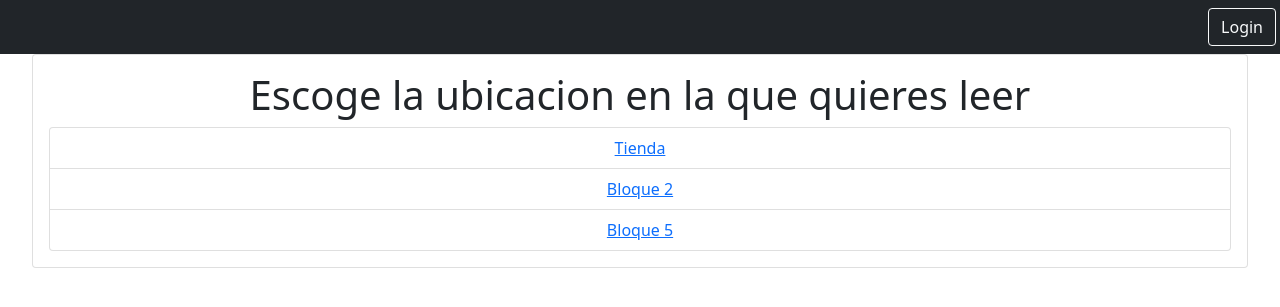
After one commit to adrianvh33/inventario, a Django app: page /lector in a window 1280 px wide. The commit adds this page. Shown: the top 307 px of the page. Run offline with Django 4.2, Linux system fonts and the light colour scheme.

Commit message:
Se agrega las vistas de los lectores

```diff
--- /dev/null
+++ b/lector/templates/lector/lector_list.html
@@ -0,0 +1,15 @@
+{% extends "base.html" %}
+{% block content%}
+<h1>Escoge la ubicacion en la que quieres leer</h1>
+<ul  class="list-group">
+    <il class="list-group-item">
+        <a href="{% url 'lector.leerTienda'  %}">Tienda</a>
+    </il>
+    <il  class="list-group-item">
+        <a href="{% url 'lector.leerBloque2'  %}">Bloque 2</a>
+    </il>
+    <il  class="list-group-item">
+        <a href="{% url 'lector.leerBloque5'  %}">Bloque 5</a>
+    </il>
+</ul>
+{% endblock %}
--- a/lector/urls.py
+++ b/lector/urls.py
@@ -3,5 +3,8 @@ from . import views
 
 
 urlpatterns = [
-    path('leer', views.leer,name='lector.leer'),
+    path('lector', views.leerList,name='lector.list'),
+    path('lector/leerTienda', views.leerTienda,name='lector.leerTienda'),
+    path('lector/leerBloque2', views.leerBloque2,name='lector.leerBloque2'),
+    path('lector/leerBloque5', views.leerBloque5,name='lector.leerBloque5'),
 ]
--- a/lector/views.py
+++ b/lector/views.py
@@ -4,7 +4,12 @@ from producto.models import Producto
 from django.http import Http404,HttpResponseRedirect,HttpResponse
 from django.urls import reverse
 # Create your views here.
-def leer(request):
+
+def leerList(request):
+    return render(request,'lector/lector_list.html', {})
+
+
+def leerTienda(request):
     if request.method == 'POST':
         filled_form = LeerForm(request.POST)
         if filled_form.is_valid():
@@ -12,11 +17,45 @@ def leer(request):
             print(referencia)
             if Producto.objects.filter(referencia=referencia).exists():
                 prod = Producto.objects.get(referencia=referencia)
-                prod.enTienda = prod.enTienda
+                prod.enTienda = prod.enTienda + 1
                 prod.save()
-            note = 'Cantidad contada de {} - {} es {}'.format(prod.referencia,prod.nombre,prod.enTienda)
+            note = 'Cantidad en Tienda de {} - {} es {}'.format(prod.referencia,prod.nombre,prod.enTienda)
             form = LeerForm()
             return render(request,'lector/leer.html', {'form':form, 'note':note})
     else:
         form = LeerForm()
         return render(request,'lector/leer.html', {'form':form})
+
+def leerBloque2(request):
+    if request.method == 'POST':
+        filled_form = LeerForm(request.POST)
+        if filled_form.is_valid():
+            referencia = filled_form.cleaned_data['referencia']
+            print(referencia)
+            if Producto.objects.filter(referencia=referencia).exists():
+                prod = Producto.objects.get(referencia=referencia)
+                prod.enBloque2 = prod.enBloque2 + 1
+                prod.save()
+            note = 'Cantidad en bloque 2 de {} - {} es {}'.format(prod.referencia,prod.nombre,prod.enBloque2)
+            form = LeerForm()
+            return render(request,'lector/leer.html', {'form':form, 'note':note})
+    else:
+        form = LeerForm()
+        return render(request,'lector/leer.html', {'form':form})
+
+def leerBloque5(request):
+    if request.method == 'POST':
+        filled_form = LeerForm(request.POST)
+        if filled_form.is_valid():
+            referencia = filled_form.cleaned_data['referencia']
+            print(referencia)
+            if Producto.objects.filter(referencia=referencia).exists():
+                prod = Producto.objects.get(referencia=referencia)
+                prod.enBloque5 = prod.enBloque5 + 1
+                prod.save()
+            note = 'Cantidad en bloque 5 de {} - {} es {}'.format(prod.referencia,prod.nombre,prod.enBloque5)
+            form = LeerForm()
+            return render(request,'lector/leer.html', {'form':form, 'note':note})
+    else:
+        form = LeerForm()
+        return render(request,'lector/leer.html', {'form':form})
--- a/static/templates/base.html
+++ b/static/templates/base.html
@@ -12,7 +12,7 @@
     <nav class='navbar navbar-dark bg-dark'>
         <div class='ms-auto'>
           {% if user.is_authenticated %}
-          <a href="{% url 'lector.leer'%}" class="btn btn-outline-light me-1">Lector</a>
+          <a href="{% url 'lector.list'%}" class="btn btn-outline-light me-1">Lector</a>
           <a href="{% url 'productos.reporte'%}" class="btn btn-outline-light me-1">Reporte</a>
           <a href="{% url 'productos.importar'%}" class="btn btn-outline-light me-1">Importar</a>
           <a href="{% url 'productos.list'%}" class="btn btn-outline-light me-1">Productos</a>
@@ -20,7 +20,6 @@
           {% else %}
           <a href="{% url 'login'%}" class="btn btn-outline-light me-1">Login</a>
           {% endif %}
-
         </div>
       </nav>
 
```
Also changed, not shown: db.sqlite3.
